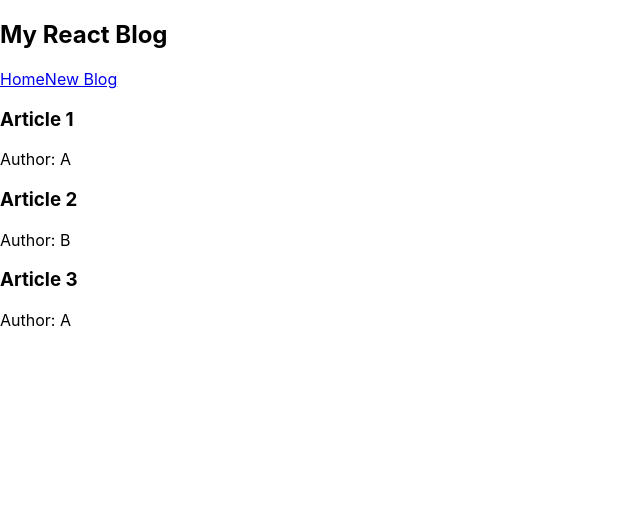
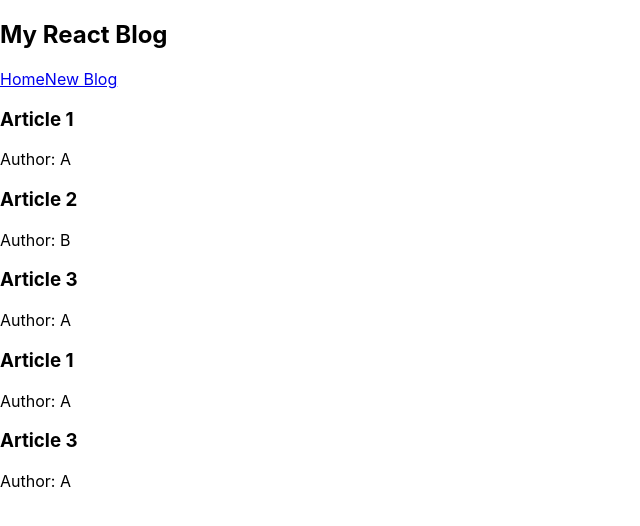
Before and after one commit to Kimmm-c/React-Learning, a React (Create React App) app in the folder react-learning/: page / in a window 1280 px wide. Shown: the top 526 px of the page, without its empty margins (0-640 px from the left). Built offline with nearby package versions, Linux system fonts and the light colour scheme.

Commit message:
added example of .filter() and reusable component

```diff
--- a/react-learning/src/Home.js
+++ b/react-learning/src/Home.js
@@ -14,6 +14,7 @@ const Home = () => {
     return (
         <div className="home">
             <ArticleList articles={articles}/>
+            <ArticleList articles={articles.filter((article) => article.author === "A")}/>
         </div>
     )
 }
```
